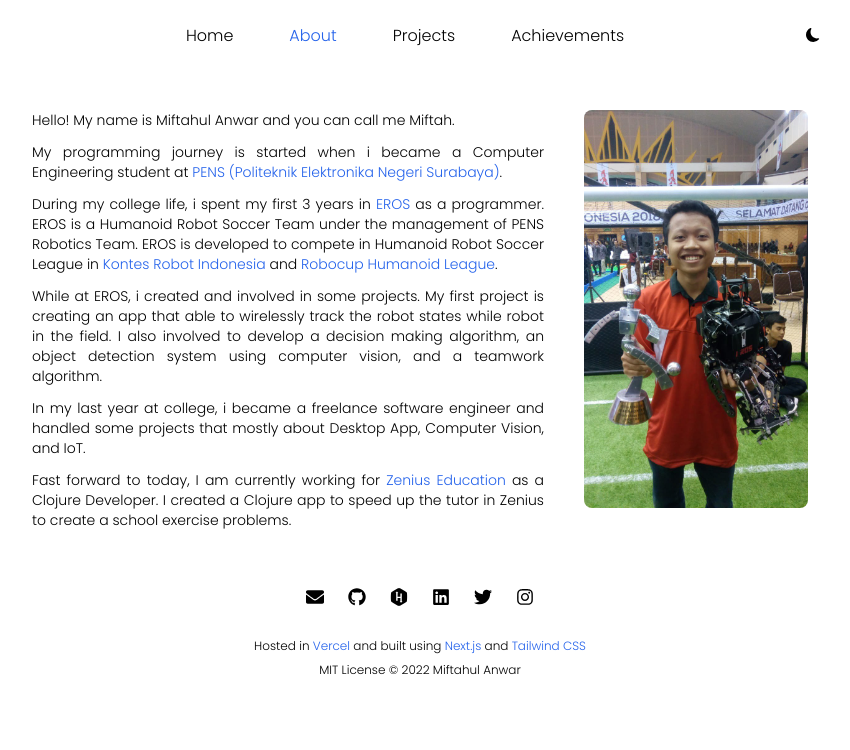
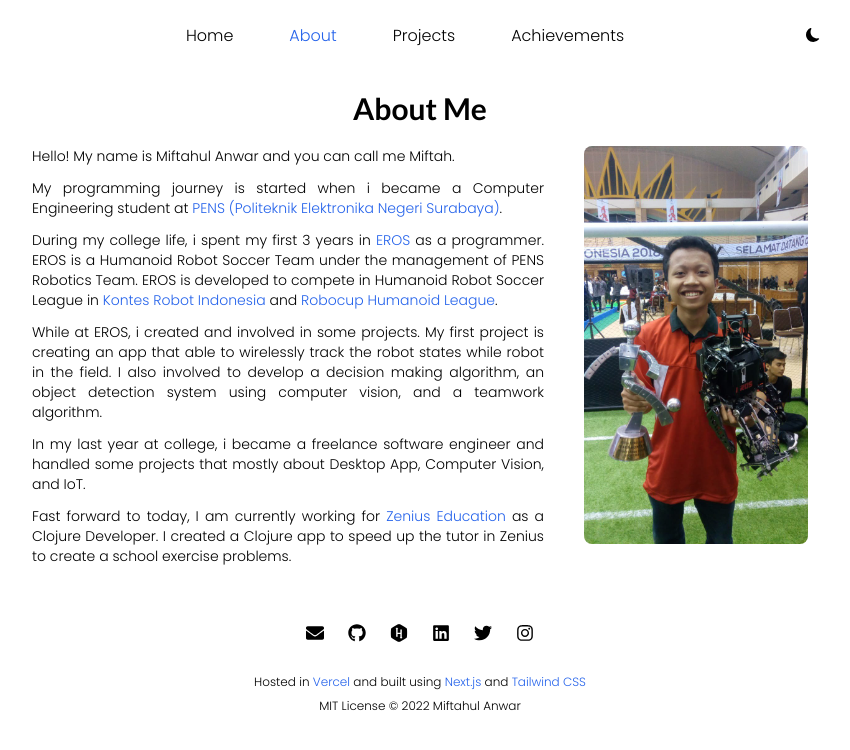
Before and after one commit to mifwar/personal_site, a Next.js app: page /about in a window 1280 px wide. Shown: the top 750 px of the page, without its empty margins (220-1070 px from the left). Built offline with nearby package versions, Linux system fonts and the light colour scheme.

Commit message:
add title

```diff
--- a/pages/about/index.js
+++ b/pages/about/index.js
@@ -63,7 +63,10 @@ const About = () => {
             changeDarkMode={setDarkMode}
             path="about"
           />
-          <div className="flex justify-center items-start xs:items-center dark:text-white my-10 xs:flex-col-reverse">
+          <p className="text-3xl font-Lato mt-5 xs:mr-7 text-center">
+            About Me
+          </p>
+          <div className="flex justify-center items-start xs:items-center dark:text-white mt-5 mb-10 xs:flex-col-reverse">
             <div className="ml-10 mr-5 max-w-lg text-justify font-Poppins text-sm">
               <p className="mb-3 xs:mr-7">
                 Hello! My name is Miftahul Anwar and you can call me Miftah.
```
